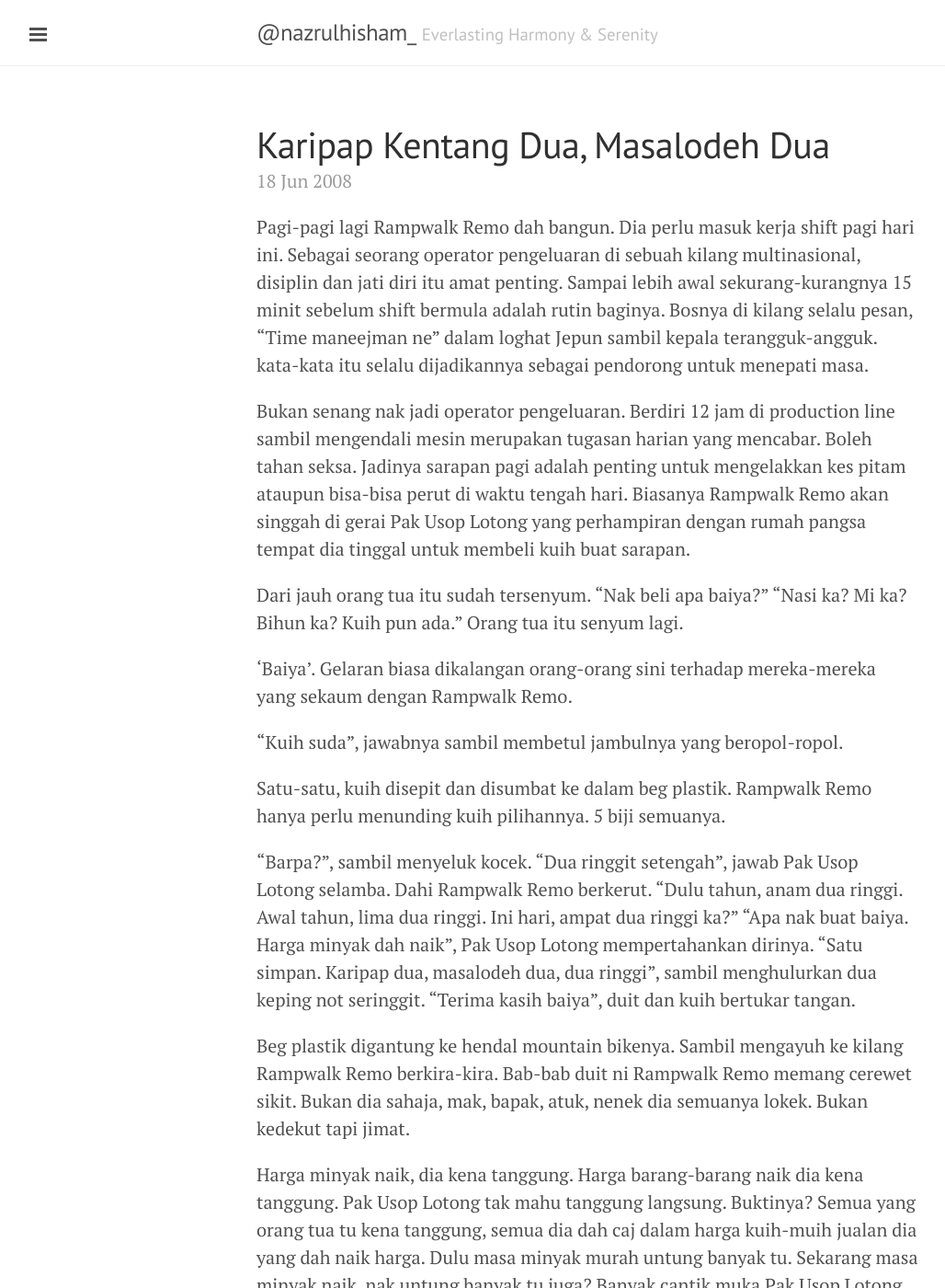
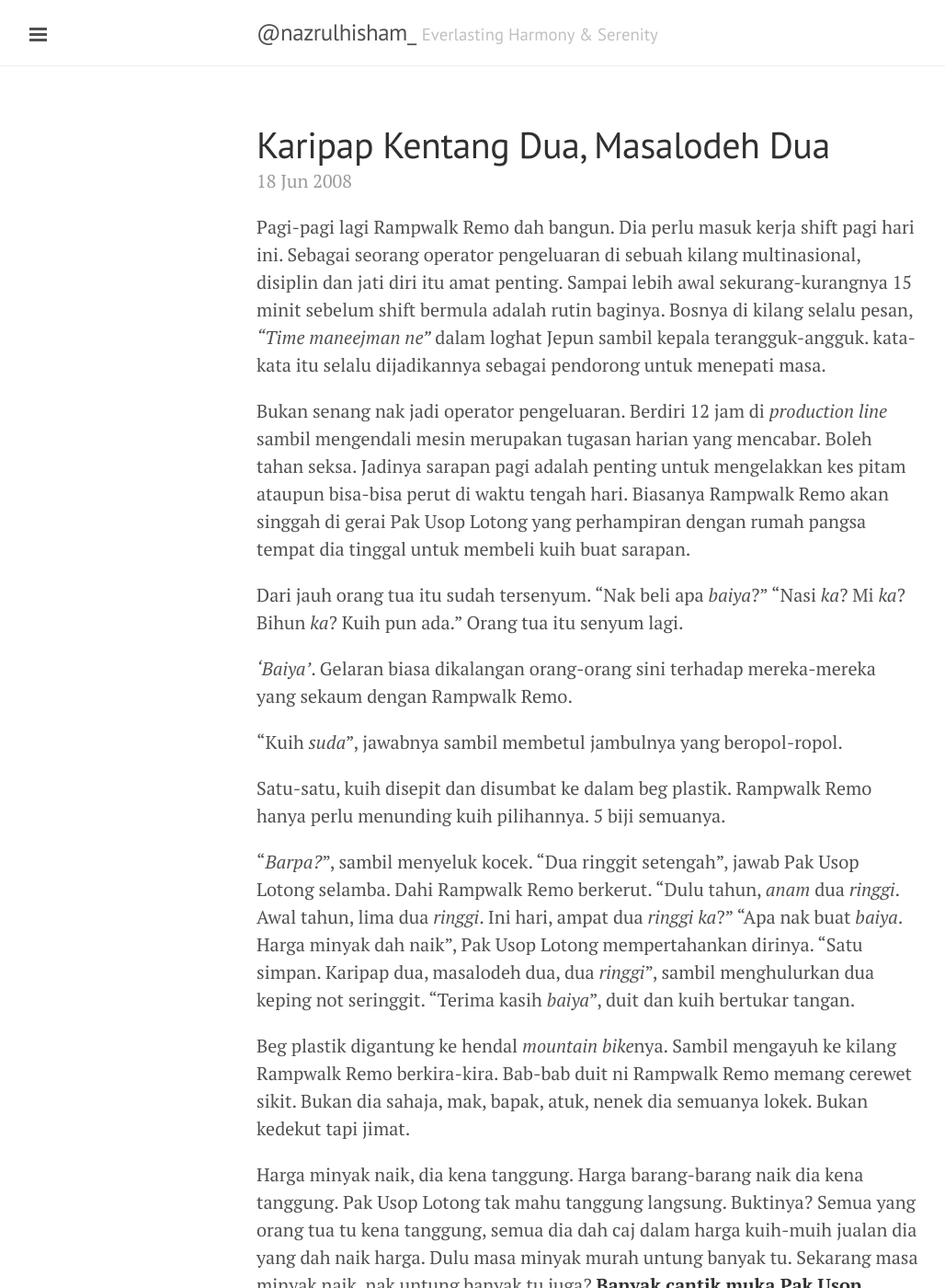
Before and after one commit to lumachroma/fantastik, a Jekyll site: the page built from _posts/2008-06-18-karipap-kentang-dua-masalodeh-dua.md, in a window 1280 px wide and 1400 px high. Shown: the whole window at 92% size, without its empty margins (1-1029 px from the left). Built offline with Jekyll 4.4.1, drawn with Linux system fonts in a browser that asks for light colours; Markdown is read by kramdown in place of the engine named in the settings; some of the changed text lies outside the part shown.

Commit message:
Update 2008-06-18-karipap-kentang-dua-masalodeh-dua.md

```diff
--- a/_posts/2008-06-18-karipap-kentang-dua-masalodeh-dua.md
+++ b/_posts/2008-06-18-karipap-kentang-dua-masalodeh-dua.md
@@ -3,36 +3,36 @@ layout: post
 title: Karipap Kentang Dua, Masalodeh Dua
 ---
 
-Pagi-pagi lagi Rampwalk Remo dah bangun. Dia perlu masuk kerja shift pagi hari ini. Sebagai seorang operator pengeluaran di sebuah kilang multinasional, disiplin dan jati diri itu amat penting. Sampai lebih awal sekurang-kurangnya 15 minit sebelum shift bermula adalah rutin baginya. Bosnya di kilang selalu pesan, "Time maneejman ne" dalam loghat Jepun sambil kepala terangguk-angguk. kata-kata itu selalu dijadikannya sebagai pendorong untuk menepati masa.
+Pagi-pagi lagi Rampwalk Remo dah bangun. Dia perlu masuk kerja shift pagi hari ini. Sebagai seorang operator pengeluaran di sebuah kilang multinasional, disiplin dan jati diri itu amat penting. Sampai lebih awal sekurang-kurangnya 15 minit sebelum shift bermula adalah rutin baginya. Bosnya di kilang selalu pesan, *"Time maneejman ne"* dalam loghat Jepun sambil kepala terangguk-angguk. kata-kata itu selalu dijadikannya sebagai pendorong untuk menepati masa.
 
-Bukan senang nak jadi operator pengeluaran. Berdiri 12 jam di production line sambil mengendali mesin merupakan tugasan harian yang mencabar. Boleh tahan seksa. Jadinya sarapan pagi adalah penting untuk mengelakkan kes pitam ataupun bisa-bisa perut di waktu tengah hari. Biasanya Rampwalk Remo akan singgah di gerai Pak Usop Lotong yang perhampiran dengan rumah pangsa tempat dia tinggal untuk membeli kuih buat sarapan.
+Bukan senang nak jadi operator pengeluaran. Berdiri 12 jam di *production line* sambil mengendali mesin merupakan tugasan harian yang mencabar. Boleh tahan seksa. Jadinya sarapan pagi adalah penting untuk mengelakkan kes pitam ataupun bisa-bisa perut di waktu tengah hari. Biasanya Rampwalk Remo akan singgah di gerai Pak Usop Lotong yang perhampiran dengan rumah pangsa tempat dia tinggal untuk membeli kuih buat sarapan.
 
 Dari jauh orang tua itu sudah tersenyum.
-"Nak beli apa baiya?"
-"Nasi ka? Mi ka? Bihun ka? Kuih pun ada."
+"Nak beli apa *baiya*?"
+"Nasi *ka*? Mi *ka*? Bihun *ka*? Kuih pun ada."
 Orang tua itu senyum lagi.
 
-'Baiya'. Gelaran biasa dikalangan orang-orang sini terhadap mereka-mereka yang sekaum dengan Rampwalk Remo.
+*'Baiya'*. Gelaran biasa dikalangan orang-orang sini terhadap mereka-mereka yang sekaum dengan Rampwalk Remo.
 
-"Kuih suda", jawabnya sambil membetul jambulnya yang beropol-ropol.
+"Kuih *suda*", jawabnya sambil membetul jambulnya yang beropol-ropol.
 
 Satu-satu, kuih disepit dan disumbat ke dalam beg plastik. Rampwalk Remo hanya perlu menunding kuih pilihannya. 5 biji semuanya.
 
-"Barpa?", sambil menyeluk kocek.
+"*Barpa?*", sambil menyeluk kocek.
 "Dua ringgit setengah", jawab Pak Usop Lotong selamba.
 Dahi Rampwalk Remo berkerut.
-"Dulu tahun, anam dua ringgi. Awal tahun, lima dua ringgi. Ini hari, ampat dua ringgi ka?"
-"Apa nak buat baiya. Harga minyak dah naik", Pak Usop Lotong mempertahankan dirinya.
-"Satu simpan. Karipap dua, masalodeh dua, dua ringgi", sambil menghulurkan dua keping not seringgit.
-"Terima kasih baiya", duit dan kuih bertukar tangan.
+"Dulu tahun, *anam* dua *ringgi*. Awal tahun, lima dua *ringgi*. Ini hari, ampat dua *ringgi* *ka*?"
+"Apa nak buat *baiya*. Harga minyak dah naik", Pak Usop Lotong mempertahankan dirinya.
+"Satu simpan. Karipap dua, masalodeh dua, dua *ringgi*", sambil menghulurkan dua keping not seringgit.
+"Terima kasih *baiya*", duit dan kuih bertukar tangan.
 
-Beg plastik digantung ke hendal mountain bikenya. Sambil mengayuh ke kilang Rampwalk Remo berkira-kira. Bab-bab duit ni Rampwalk Remo memang cerewet sikit. Bukan dia sahaja, mak, bapak, atuk, nenek dia semuanya lokek. Bukan kedekut tapi jimat.
+Beg plastik digantung ke hendal *mountain bike*nya. Sambil mengayuh ke kilang Rampwalk Remo berkira-kira. Bab-bab duit ni Rampwalk Remo memang cerewet sikit. Bukan dia sahaja, mak, bapak, atuk, nenek dia semuanya lokek. Bukan kedekut tapi jimat.
 
-Harga minyak naik, dia kena tanggung. Harga barang-barang naik dia kena tanggung. Pak Usop Lotong tak mahu tanggung langsung. Buktinya? Semua yang orang tua tu kena tanggung, semua dia dah caj dalam harga kuih-muih jualan dia yang dah naik harga. Dulu masa minyak murah untung banyak tu. Sekarang masa minyak naik, nak untung banyak tu juga? Banyak cantik muka Pak Usop Lotong ni.
+Harga minyak naik, dia kena tanggung. Harga barang-barang naik dia kena tanggung. Pak Usop Lotong tak mahu tanggung langsung. Buktinya? Semua yang orang tua tu kena tanggung, semua dia dah caj dalam harga kuih-muih jualan dia yang dah naik harga. Dulu masa minyak murah untung banyak tu. Sekarang masa minyak naik, nak untung banyak tu juga? **Banyak cantik muka Pak Usop Lotong ni**.
 
 Rampwalk Remo dah langsung tak boleh beri tumpuan. Runsing. Dia buat satu pusingan-U, balik rumah, terus tidur. Kuih Pak Usop Lotong langsung tak disentuhnya. Dah tak selera. Sebelum tidur dia berkira-kira lagi.
 
-"Dah tak untung duduk Malaysia ni".
+**_"Dah tak untung duduk Malaysia ni"_**.
 
 ---
 ####NOTA PANGLIPURLARA:
```
